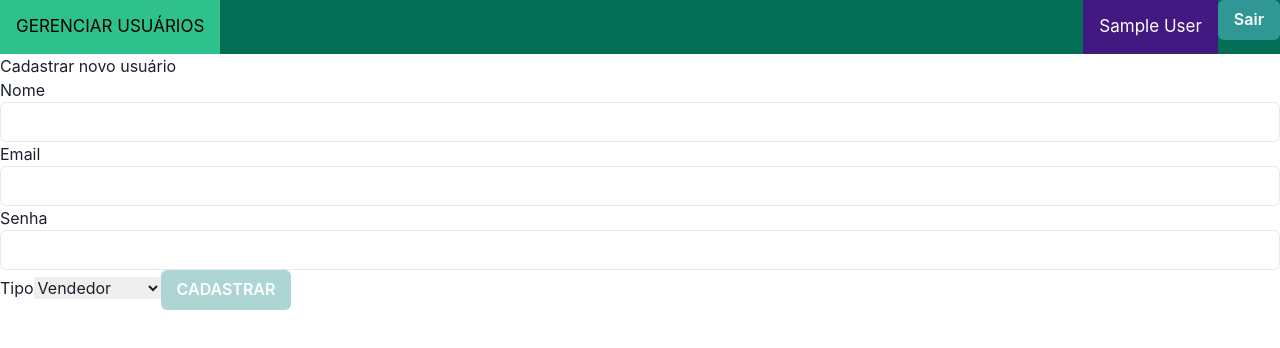
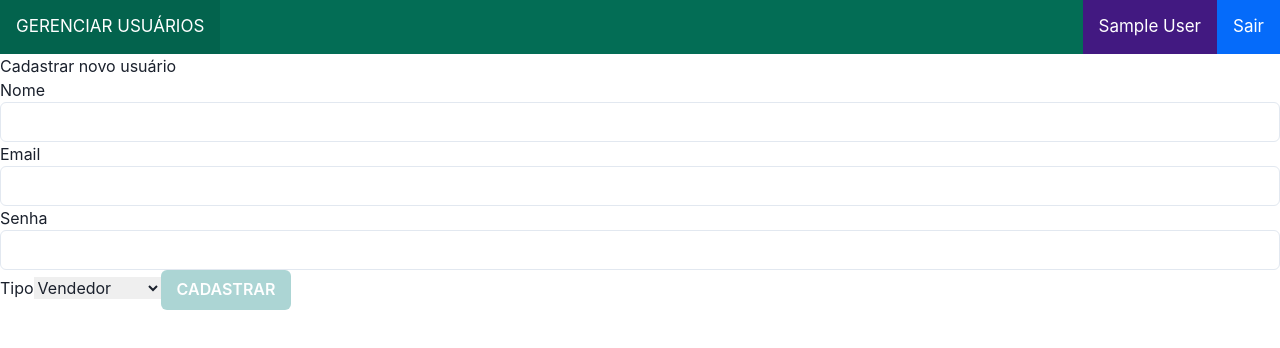
Before and after one commit to khkasper/delivery-app, a React (Create React App) app in the folder front-end/: page /admin/manage in a window 1280 px wide. Shown: the top 348 px of the page. Built offline with nearby package versions, Linux system fonts and the light colour scheme; sample sign-in values are in the browser's storage.

Commit message:
ajustes na navbar

```diff
--- a/front-end/src/components/NavBar.jsx
+++ b/front-end/src/components/NavBar.jsx
@@ -2,7 +2,6 @@ import PropTypes from 'prop-types';
 import React, { useContext } from 'react';
 import GlobalContext from '../context/GlobalContext';
 import '../css/navBar.css';
-import Button from './Button';
 
 function NavBar({ children }) {
   const { user, handleLogOut, loading } = useContext(GlobalContext);
@@ -15,13 +14,14 @@ function NavBar({ children }) {
         { children }
       </div>
       <div className="navBarItems">
-        <Button
+        <button
+          type="button"
           className="navBarBtn"
-          text="Sair"
-          disabled={ false }
-          handleClick={ handleLogOut }
-          testId="customer_products__element-navbar-link-logout"
-        />
+          onClick={ handleLogOut }
+          data-testid="customer_products__element-navbar-link-logout"
+        >
+          Sair
+        </button>
         <div
           className="navBarUserName"
           data-testid="customer_products__element-navbar-user-full-name"
--- a/front-end/src/components/NavItem.jsx
+++ b/front-end/src/components/NavItem.jsx
@@ -1,12 +1,17 @@
 import PropTypes from 'prop-types';
 import React from 'react';
-import { Link } from 'react-router-dom';
+import { NavLink } from 'react-router-dom';
 
 function NavItem({ to, name, testId }) {
   return (
-    <Link to={ to } className="linkNavBar">
+    <NavLink
+      to={ to }
+      className={
+        (navData) => (navData.isActive ? 'linkNavBar linkNavBarActive' : 'linkNavBar')
+      }
+    >
       <span data-testid={ testId }>{ name }</span>
-    </Link>
+    </NavLink>
   );
 }
 
--- a/front-end/src/components/ProductsList.jsx
+++ b/front-end/src/components/ProductsList.jsx
@@ -27,7 +27,7 @@ function ProductsList() {
       </SimpleGrid>
       <Link to="/customer/checkout ">
         <Button
-          text="Ver Carrinho: R$ "
+          text="Ver Carrinho: R$&nbsp;"
           disabled={ cart.length === 0 }
           testId="customer_products__button-cart"
           testId2="customer_products__checkout-bottom-value"
--- a/front-end/src/css/navBar.css
+++ b/front-end/src/css/navBar.css
@@ -15,14 +15,14 @@
   text-decoration: none;
 }
 
-.linkNavBar:hover {
+.linkNavBarActive {
   background-color: hsl(158, 61%, 47%);
   color: black;
 }
 
-.linkNavBar:active {
-  background-color: hsl(158, 61%, 47%);
-  color: black;
+.linkNavBar:hover {
+  background-color: hsl(166, 95%, 20%);
+  color: white;
 }
 
 .navBarUserName {
```
Also changed, not shown: 1 other file (tests, documents, lock files or other folders).
